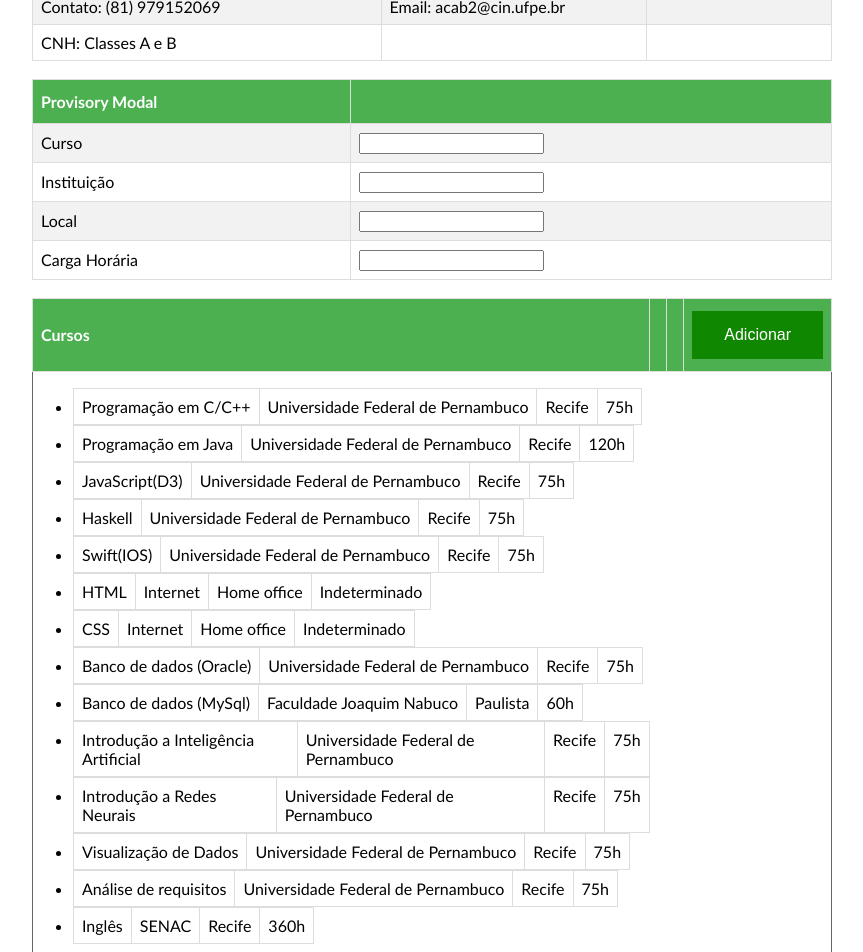
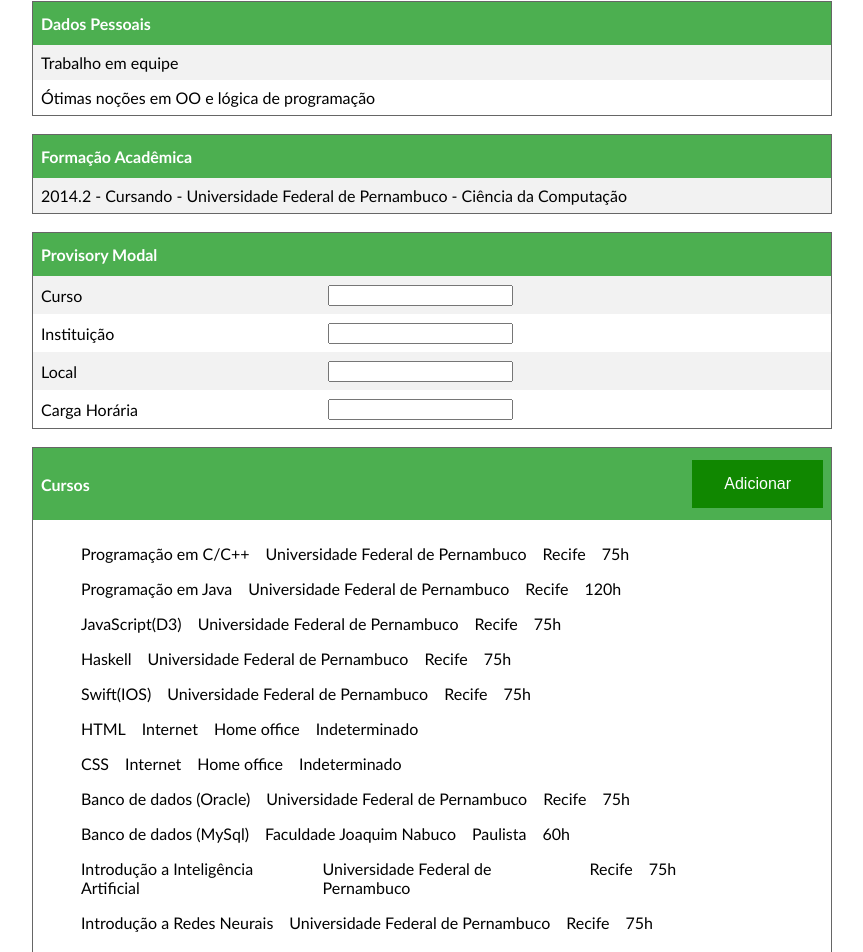
Before and after one commit to acab2/Curriculo, an Angular app: page / in a window 1280 px wide. Shown: the part 280-1232 px from the top of the page, without its empty margins (208-1071 px from the left). Built offline with nearby package versions, Linux system fonts and the light colour scheme.

Commit message:
Some changes in layout performed

```diff
--- a/src/app/app.component.html
+++ b/src/app/app.component.html
@@ -1,5 +1,4 @@
 <style>
-
 table {
   border-collapse: collapse;
   width: 50em;
@@ -11,44 +10,46 @@
     margin-right:auto;
 }
 
-
 td{
   align: left;
 }
+
 h1 {
   color:#4CAF50;
   text-align: center;
+}
 
-}
 h3 {
   color:#4CAF50;
   magin.left: 330px;
+}
 
-}
 th {
   text-align: left;
   color:steelblue
 }
+
 header{
     margin-left: 100px;
-
 }
-
 
 #table {
     font-family: "Trebuchet MS", Arial, Helvetica, sans-serif;
     border-collapse: collapse;
-
 }
 
 #table td, #table th {
-    border: 1px solid #ddd;
+    border: 0px solid #ddd;
     padding: 8px;
 }
 
-#table tr:nth-child(even){background-color: #f2f2f2;}
+#table tr:nth-child(even){
+	background-color: #f2f2f2;
+}
 
-#table tr:hover {background-color: #ddd;}
+#table tr:hover {
+	background-color: #ddd;
+}
 
 #table th {
     padding-top: 12px;
@@ -69,18 +70,15 @@
     font-size: 16px;
 }
 
-.field {
-margin: center;
+ul {
+ list-style-type: none;
 }
-
 </style>
 
-<h1>{{name}}</h1>
 <table class="center" id="table">
  <tr>
-  <th>Dados Pessoais</th>
-  <th></th>
-  <th></th>
+  <th colspan="3">{{name}}</th>
+
  </tr>
  <tr>
   <td>Data de nascimento: {{dateOfBirth}}</td>
@@ -115,11 +113,32 @@
 </table>
 <br>
 
+<table class="center" id="table">
+ <tr>
+  <th>Dados Pessoais</th>
+ </tr>
+ <tr>
+  <td>{{profile[0]}}</td>
+ </tr>
+ <tr>
+  <td>{{profile[1]}}</td>
+ </tr>
+</table>
+<br>
+
+<table class="center" id="table">
+ <tr>
+  <th>Formação Acadêmica</th>
+ </tr>
+ <tr>
+  <td>{{academicFormation}}</td>
+ </tr>
+</table>
+<br>
 
 <table class='center' id="table">
  <tr>
-  <th>Provisory Modal</th>
-  <th></th>
+  <th colspan="2">Provisory Modal</th>
  </tr>
  <tr>
   <td>Curso</td>
@@ -141,12 +160,12 @@
 
 
 <br>
-<div></div>
+<div ng-app="ngModule" ng-strict-di>
+ <div ng-controller = 'controllerDataset'>
+
 <table class='center' id="table">
  <tr>
-  <th class='header'>Cursos</th>
-  <th></th>
-  <th></th>
+  <th colspan="3" class='header'>Cursos</th>
   <th class='header'><button type="button" class='button' (click)="add()">Adicionar</button></th>
  </tr>
  <ul>
@@ -160,3 +179,6 @@
 
 </ul>
 </table>
+
+</div>
+</div>
--- a/src/app/app.component.ts
+++ b/src/app/app.component.ts
@@ -22,7 +22,8 @@
   profile = ['Trabalho em equipe', 'Ótimas noções em OO e lógica de programação'];
   academicFormation = '2014.2 - Cursando - Universidade Federal de Pernambuco - Ciência da Computação';
 
-  title = 'hello world';
+
+
   courses =
 [
 	{
```
